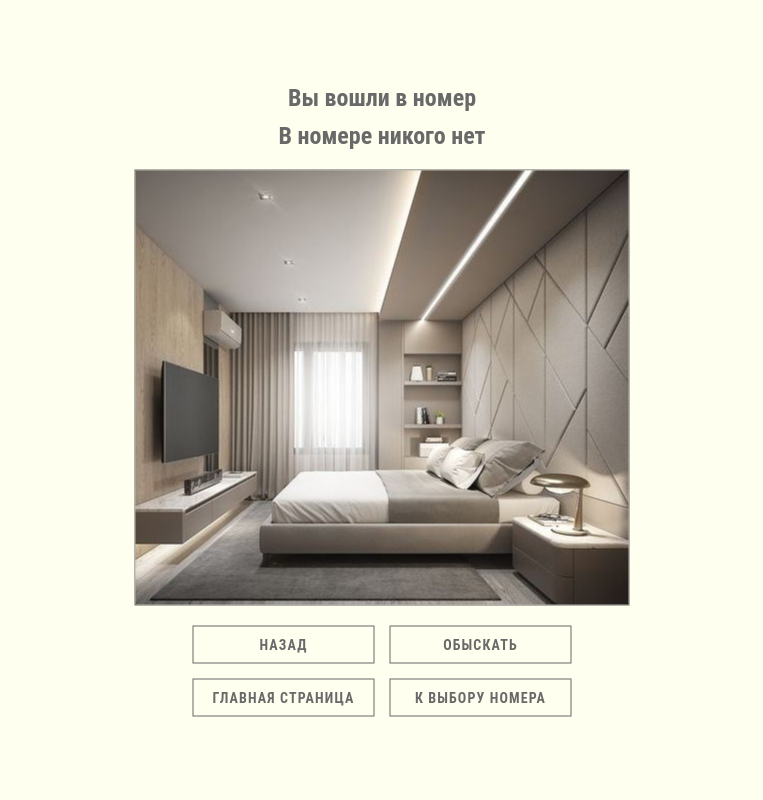
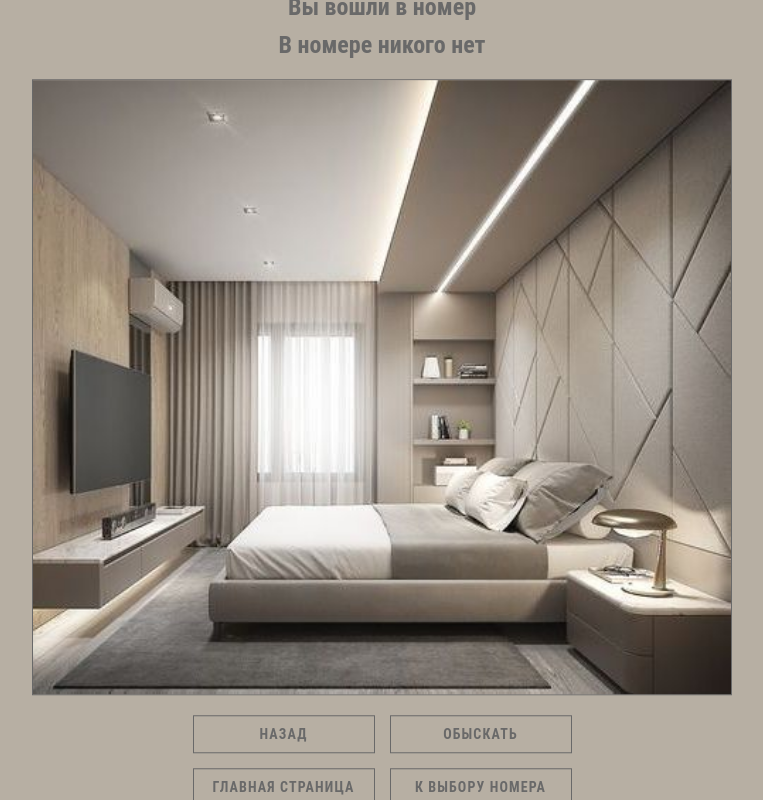
Before and after one commit to lsdsubrosa/text-game-python-flask, a Flask app: page /left_side/on_you/first_room/ in a window 1280 px wide. Shown: the whole page, without its empty margins (258-1021 px from the left). Run offline with Flask 2, Linux system fonts and the light colour scheme.

Commit message:
changed some html

```diff
--- a/templates/doors_html/closed_door.html
+++ b/templates/doors_html/closed_door.html
@@ -23,7 +23,7 @@
                 <img src="{{ url_for('static', filename='img/doors/closed_door.jpg') }}"
                      alt="Left Side From You First Door"
                      id="imgsize"
-                     style="width: 100%;">
+                     style="width: 666px;">
             </div>
 
             <div class="buttons">
--- a/templates/doors_html/left-side-on-u/final_door.html
+++ b/templates/doors_html/left-side-on-u/final_door.html
@@ -22,7 +22,7 @@
                 <img src="{{ url_for('static', filename='img/doors/final_door.jpg') }}"
                      alt="Left Side From You First Door"
                      id="imgsize"
-                     style="width: 100%;">
+                     style="width: 550px;">
             </div>
 
             <div class="buttons">
--- a/templates/doors_html/left-side-on-u/first_door.html
+++ b/templates/doors_html/left-side-on-u/first_door.html
@@ -22,7 +22,7 @@
                 <img src="{{ url_for('static', filename='img/doors/3.jpg') }}"
                      alt="Left Side From You First Door"
                      id="imgsize"
-                     style="width: 120%;">
+                     style="width: 680px;">
             </div>
 
             <div class="buttons">
--- a/templates/doors_html/left-side-on-u/third_door.html
+++ b/templates/doors_html/left-side-on-u/third_door.html
@@ -22,7 +22,7 @@
                 <img src="{{ url_for('static', filename='img/doors/4.jpg') }}"
                      alt="Left Side From You First Door"
                      id="imgsize"
-                     style="width: 80%;">
+                     style="width: 90%;">
             </div>
 
             <div class="buttons">
--- a/templates/doors_html/right-side-from-u/first_door.html
+++ b/templates/doors_html/right-side-from-u/first_door.html
@@ -22,7 +22,7 @@
                 <img src="{{ url_for('static', filename='img/doors/5.jpg') }}"
                      alt="Left Side From You First Door"
                      id="imgsize"
-                     style="width: 100%;">
+                     style="width: 420px;">
             </div>
 
             <div class="buttons">
--- a/templates/doors_html/right-side-from-u/tip_door.html
+++ b/templates/doors_html/right-side-from-u/tip_door.html
@@ -22,7 +22,7 @@
                 <img src="{{ url_for('static', filename='img/doors/tip_door.jpg') }}"
                      alt="Left Side From You First Door"
                      id="imgsize"
-                     style="width: 90%;">
+                     style="width: 95%;">
             </div>
 
             <div class="buttons">
--- a/templates/doors_html/right-side-on-u/first_door.html
+++ b/templates/doors_html/right-side-on-u/first_door.html
@@ -22,7 +22,7 @@
                 <img src="{{ url_for('static', filename='img/doors/6.jpg') }}"
                      alt="Left Side From You First Door"
                      id="imgsize"
-                     style="width: 80%;">
+                     style="width: 75%;">
             </div>
 
             <div class="buttons">
--- a/templates/doors_html/right-side-on-u/second_door.html
+++ b/templates/doors_html/right-side-on-u/second_door.html
@@ -22,7 +22,7 @@
                 <img src="{{ url_for('static', filename='img/doors/7.jpg') }}"
                      alt="Left Side From You First Door"
                      id="imgsize"
-                     style="width: 120%;">
+                     style="width: 680px;">
             </div>
 
             <div class="buttons">
--- a/templates/doors_html/right-side-on-u/third_door.html
+++ b/templates/doors_html/right-side-on-u/third_door.html
@@ -22,7 +22,7 @@
                 <img src="{{ url_for('static', filename='img/doors/8.jpg') }}"
                      alt="Left Side From You First Door"
                      id="imgsize"
-                     style="width: 90%;">
+                     style="width: 100%;">
             </div>
 
             <div class="buttons">
--- a/templates/doors_html/tip_map.html
+++ b/templates/doors_html/tip_map.html
@@ -24,7 +24,7 @@
                 <img src="{{ url_for('static', filename='img/hall_tip.png') }}"
                      alt="Left Side From You First Door"
                      id="imgsize"
-                     style="width: 120%;">
+                     style="width: 350px;">
             </div>
 
             <div class="buttons">
--- a/templates/rooms_html/left-side-from-u/first_room.html
+++ b/templates/rooms_html/left-side-from-u/first_room.html
@@ -21,7 +21,7 @@
                 <img src="{{ url_for('static', filename='img/rooms/1.jpg') }}"
                      alt="Left Side From You First Door"
                      id="imgsize"
-                     style="width: 80%;">
+                     style="width: 90%;">
             </div>
 
             <div class="buttons">
--- a/templates/rooms_html/left-side-from-u/second_room.html
+++ b/templates/rooms_html/left-side-from-u/second_room.html
@@ -23,7 +23,7 @@
                 <img src="{{ url_for('static', filename='img/rooms/2.jpg') }}"
                      alt="Left Side From You First Door"
                      id="imgsize"
-                     style="width: 350px;">
+                     style="width: 390px;">
             </div>
 
             <div class="buttons">
--- a/templates/rooms_html/left-side-on-u/first_room.html
+++ b/templates/rooms_html/left-side-on-u/first_room.html
@@ -7,7 +7,7 @@
     <link rel="stylesheet" href="{{ url_for('static', filename='css/rooms_style/open_room_style.css') }}">
     <script src="{{ url_for('static', filename='scripts/search.js') }}"></script>
 </head>
-<body style="background-color: #;">
+<body style="background-color: #b7afa3;">
 <div class="_container-maxwidth">
 
     <div id="position-center">
@@ -23,7 +23,7 @@
                 <img src="{{ url_for('static', filename='img/rooms/3.jpg') }}"
                      alt="Left Side From You First Door"
                      id="imgsize"
-                     style="width: 120%;">
+                     style="width: 700px;">
             </div>
 
             <div class="buttons">
--- a/templates/rooms_html/left-side-on-u/third_room.html
+++ b/templates/rooms_html/left-side-on-u/third_room.html
@@ -23,7 +23,7 @@
                 <img src="{{ url_for('static', filename='img/rooms/4.jpg') }}"
                      alt="Left Side From You First Door"
                      id="imgsize"
-                     style="width: 120%;">
+                     style="width: 680px;">
             </div>
 
             <div class="buttons">
--- a/templates/rooms_html/right-side-from-u/tip_room.html
+++ b/templates/rooms_html/right-side-from-u/tip_room.html
@@ -23,7 +23,7 @@
                 <img src="{{ url_for('static', filename='img/gif/tip_room.gif') }}"
                      alt="Left Side From You First Door"
                      id="imgsize"
-                     style="width: 80%;">
+                     style="width: 100%;">
             </div>
 
             <div class="buttons">
```
